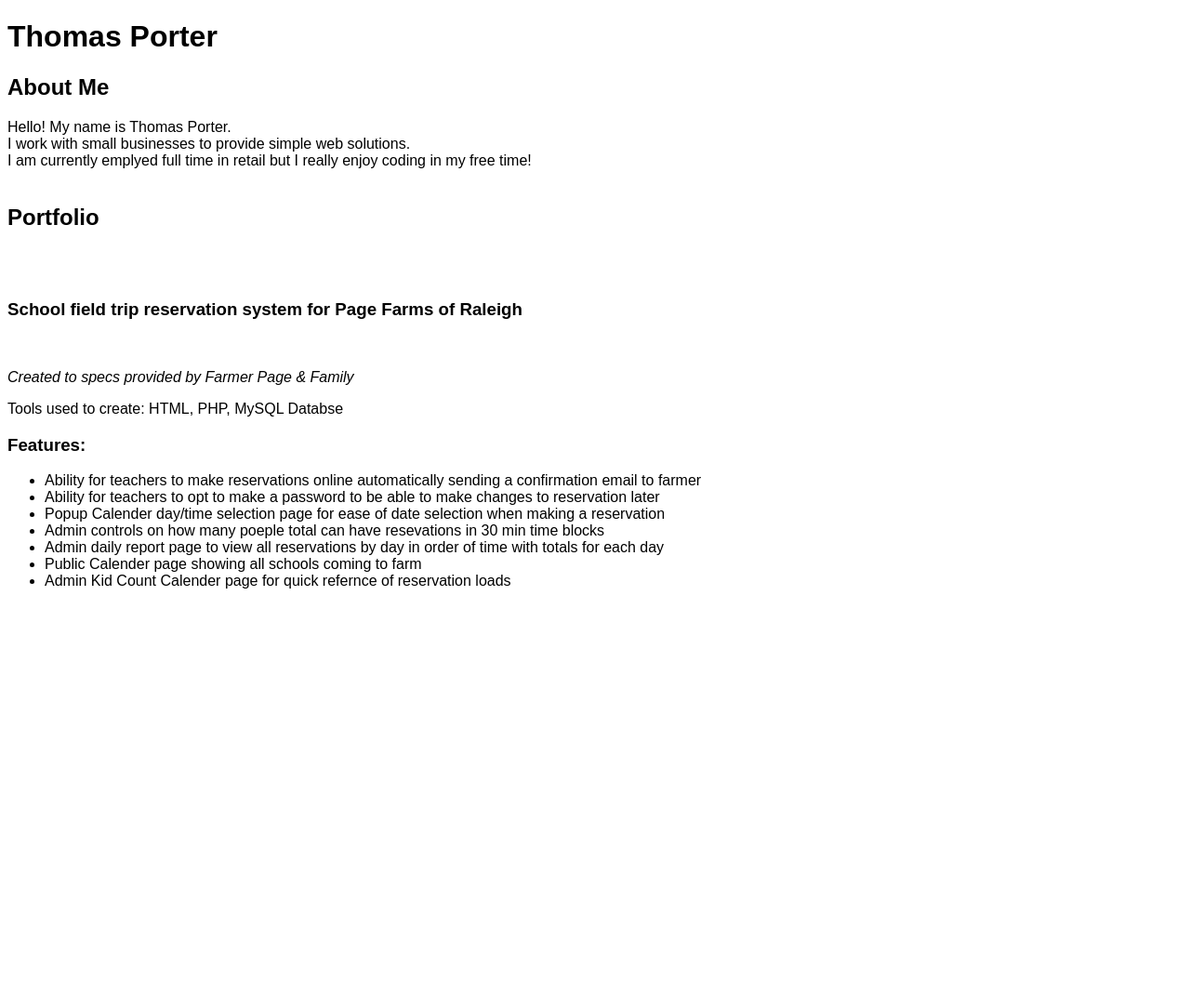
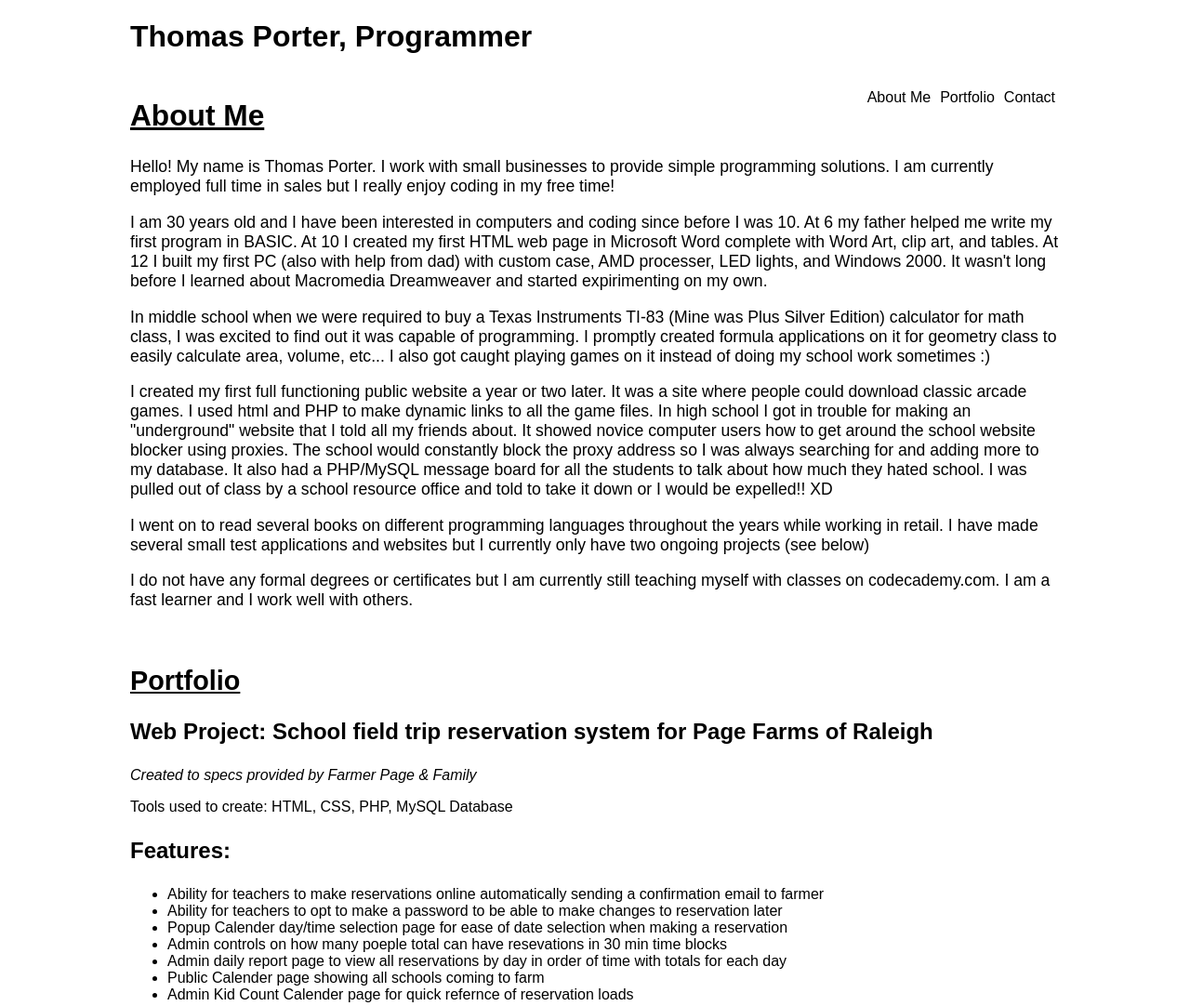
Before and after one commit to killacom/myPortfolio, a plain HTML site: page index.html in a window 1280 px wide. Shown: the top 1082 px of the page at 93% size. Before the commit the page ends 800 px from the top, so only its background shows below. Drawn offline with Linux system fonts and the light colour scheme.

Commit message:
index changes

```diff
--- a/index.html
+++ b/index.html
@@ -7,29 +7,57 @@
     </head>
     <body>
         <header>
-            <h1>Thomas Porter</h1>
+            <h1>Thomas Porter, Programmer</h1>
         </header>
+        <nav>
+            <ul role="presentation" id="nav">
+                <li class="nav-item">About Me</li>
+                <li class="nav-item">Portfolio</li>
+                <li class="nav-item">Contact</li>
+            </ul>
+        </nav>
         <main>
-            <h2>About Me</h2>
-            Hello! My name is Thomas Porter.<br>
-            I work with small businesses to provide simple web solutions.<br>
-            I am currently emplyed full time in retail but I really enjoy coding in my free time!<br>
+            <div id="about-me">
+                <h2>About Me</h2>
+                <p>Hello! My name is Thomas Porter. I work with small businesses to provide simple programming solutions. I am currently employed full time in sales but I really enjoy coding in my free time!</p>
+                <p>I am 30 years old and I have been interested in computers and coding since before I was 10. At 6 my father helped me write my first program in BASIC. At 10 I created my first HTML web page in Microsoft Word complete with Word Art, clip art, and tables. At 12 I built my first PC (also with help from dad) with custom case, AMD processer, LED lights, and Windows 2000. It wasn't long before I learned about Macromedia Dreamweaver and started expirimenting on my own.</p>
+                <p>In middle school when we were required to buy a Texas Instruments TI-83 (Mine was Plus Silver Edition) calculator for math class, I was excited to find out it was capable of programming. I promptly created formula applications on it for geometry class to easily calculate area, volume, etc... I also got caught playing games on it instead of doing my school work sometimes :)</p>
+                <p>I created my first full functioning public website a year or two later. It was a site where people could download classic arcade games. I used html and PHP to make dynamic links to all the game files. In high school I got in trouble for making an "underground" website that I told all my friends about. It showed novice computer users how to get around the school website blocker using proxies. The school would constantly block the proxy address so I was always searching for and adding more to my database. It also had a PHP/MySQL message board for all the students to talk about how much they hated school. I was pulled out of class by a school resource office and told to take it down or I would be expelled!! XD</p>
+                <p>I went on to read several books on different programming languages throughout the years while working in retail. I have made several small test applications and websites but I currently only have two ongoing projects (see below)</p>
+                <p>I do not have any formal degrees or certificates but I am currently still teaching myself with classes on codecademy.com. I am a fast learner and I work well with others. </p>
+            </div>
             <br>
-            <h2>Portfolio</h2><br>
-            <br>
-            <h3>School field trip reservation system for Page Farms of Raleigh</h3><br>
-            <p><i>Created to specs provided by Farmer Page &amp; Family</i></p>
-            <p>Tools used to create: HTML, PHP, MySQL Databse</p>
-            <h3>Features:</h3>
-            <ul role="presentation">
-                <li>Ability for teachers to make reservations online automatically sending a confirmation email to farmer</li>
-                <li>Ability for teachers to opt to make a password to be able to make changes to reservation later</li>
-                <li>Popup Calender day/time selection page for ease of date selection when making a reservation</li>
-                <li>Admin controls on how many poeple total can have resevations in 30 min time blocks</li>
-                <li>Admin daily report page to view all reservations by day in order of time with totals for each day</li>
-                <li>Public Calender page showing all schools coming to farm</li>
-                <li>Admin Kid Count Calender page for quick refernce of reservation loads</li>
-            </ul>
+            <div id="portfolio">
+                <h2>Portfolio</h2>
+                <div class="portfolio-item">
+                    <h3>Web Project: School field trip reservation system for Page Farms of Raleigh</h3>
+                    <p><i>Created to specs provided by Farmer Page &amp; Family</i></p>
+                    <p>Tools used to create: HTML, CSS, PHP, MySQL Database</p>
+                    <h3>Features:</h3>
+                    <ul role="presentation" class="features-list">
+                        <li class="feature">Ability for teachers to make reservations online automatically sending a confirmation email to farmer</li>
+                        <li class="feature">Ability for teachers to opt to make a password to be able to make changes to reservation later</li>
+                        <li class="feature">Popup Calender day/time selection page for ease of date selection when making a reservation</li>
+                        <li class="feature">Admin controls on how many poeple total can have resevations in 30 min time blocks</li>
+                        <li class="feature">Admin daily report page to view all reservations by day in order of time with totals for each day</li>
+                        <li class="feature">Public Calender page showing all schools coming to farm</li>
+                        <li class="feature">Admin Kid Count Calender page for quick refernce of reservation loads</li>
+                    </ul>
+                </div>
+                <br>
+                <div class="portfolio-item">
+                    <h3>Web/On Site Project: Customer Portal Website for my employer Durham Polaris (seperate from main website)</h3>
+                    <p><i>Created without prompt just to make my daily job easier</i></p>
+                    <p>Tools used to create: HTML, CSS, Javascript, PHP, MySQL Database</p>
+                    <h3>Features:</h3>
+                    <ul role="presentation" class="features-list">
+                        <li class="feature">Automatic backup data from in store point of sale software (old DOS software) to web server everyday automatically </li>
+                        <li class="feature">Inserts data from backup into MySQL database</li>
+                        <li class="feature">Allows customer to log in and view previous invoices, work order information, etc online (from backup data)</li>
+                        <li class="feature">Automatic invoice emailer that sends invoice copies to customers who elect to receive them.</li>
+                    </ul>
+                </div>
+            </div>
         </main>
     </body>
 </html>
--- a/style.css
+++ b/style.css
@@ -1,5 +1,31 @@
 /* Main Stylesheet */
 
 body {
-    font-family: fantasy, sans-serif;
+    font-family: Arial, Helvetica, sans-serif;
+    width: 1000px;
+    margin: auto;
 }
+h1 {
+    text-align: center;
+}
+h2 {
+    text-decoration: underline;
+    font-size: 1.8em;
+}
+h3 {
+    font-size: 1.5em;
+}
+header {
+    display: flex;
+}
+#nav {
+    display: flex;
+    float: right;
+}
+#about-me {
+    font-size: 1.1em;
+}
+.nav-item {
+    display: inline-flex;
+    margin: 0 5px;
+}
```
